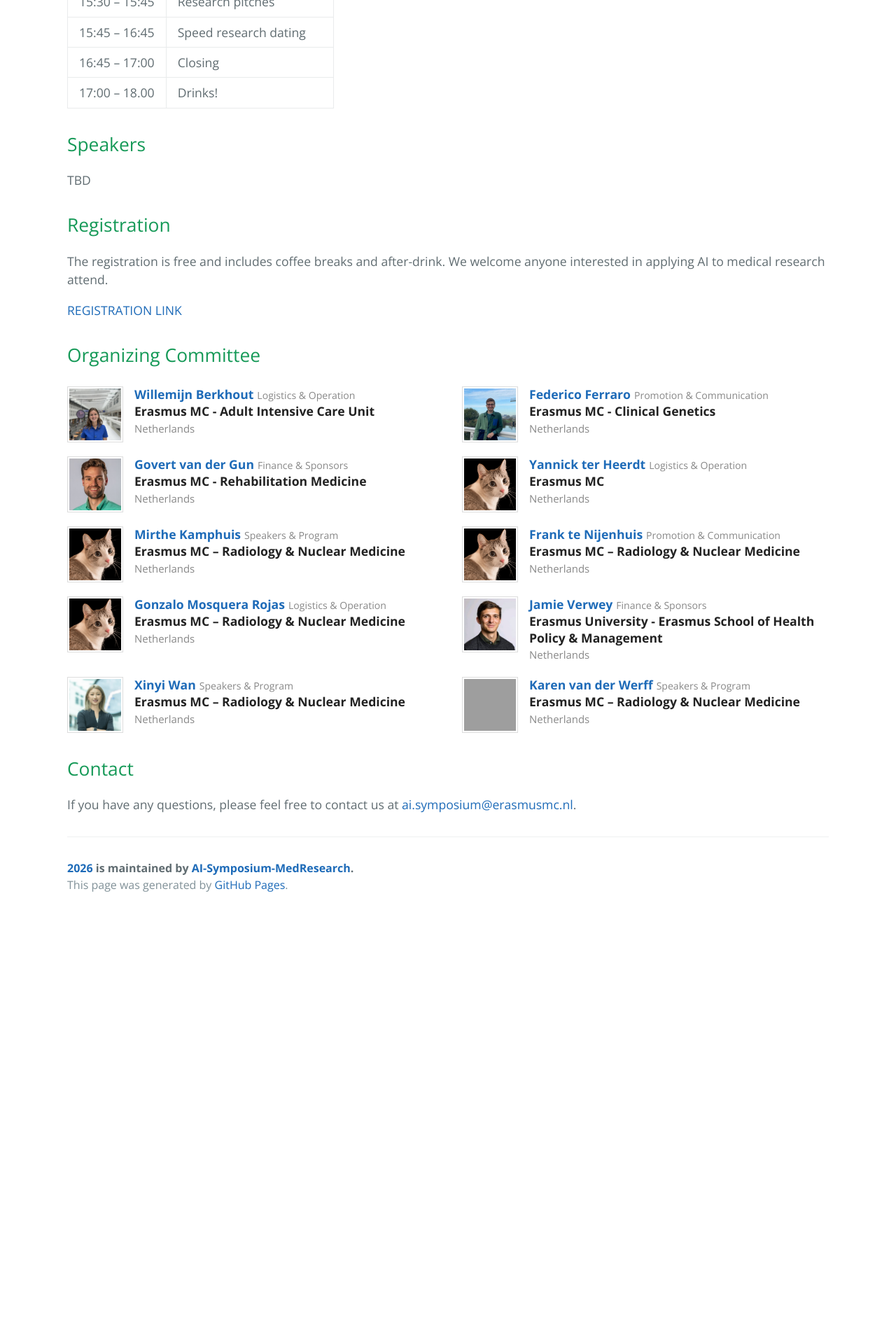
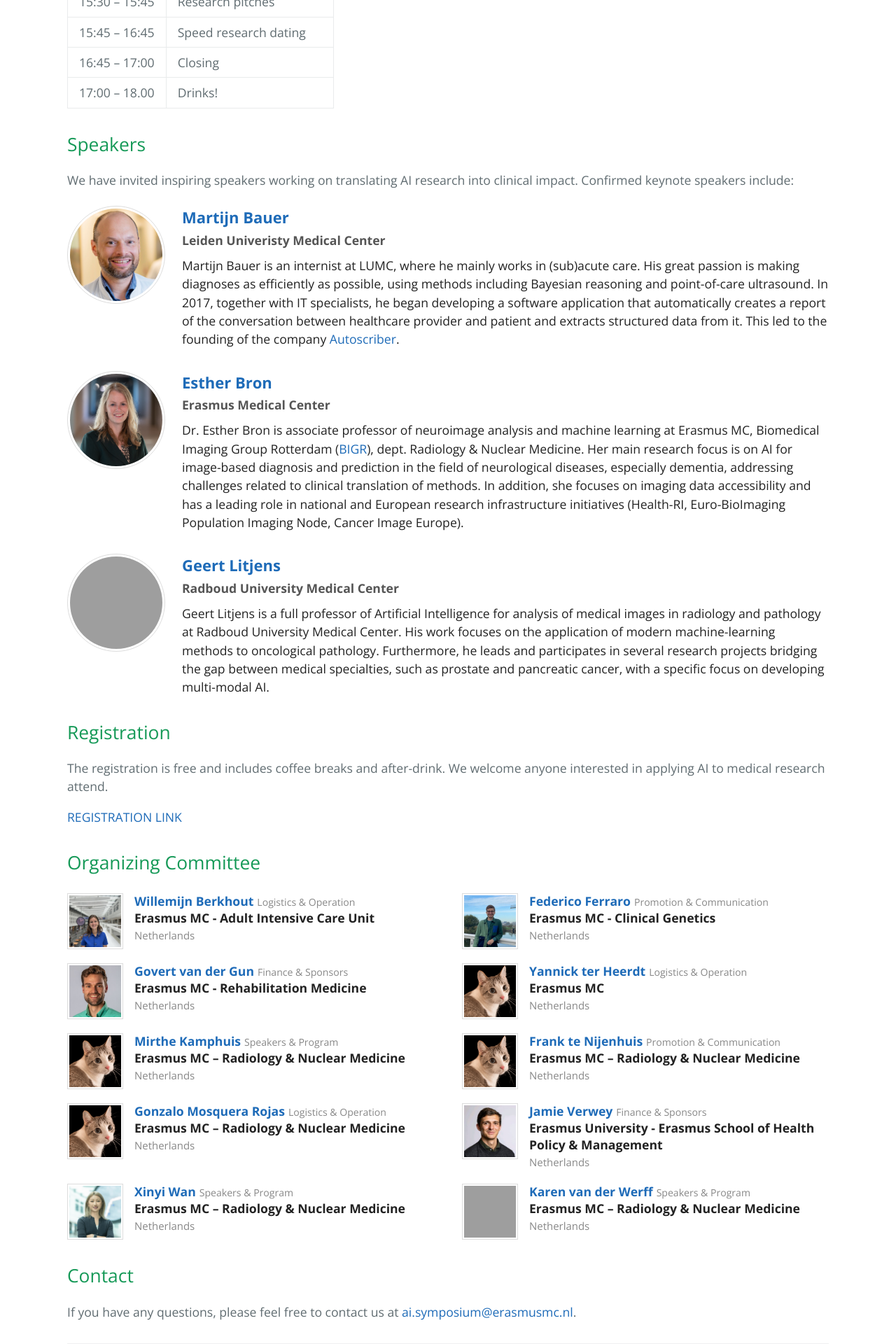
Before and after one commit to AI-Symposium-MedResearch/2026, a Jekyll site: the page built from index.md, in a window 1280 px wide. Shown: the part 2172-4092 px from the top of the page at 70% size. Built offline with Jekyll 4.4.1, drawn with Linux system fonts in a browser that asks for light colours; our own code applies the rules of GitHub Pages for plain Markdown files; before the commit the page ends 3480 px from its top, so only the background shows below that; grey boxes are pictures that could not be loaded.

Commit message:
updated speakers

```diff
--- a/assets/css/style.scss
+++ b/assets/css/style.scss
@@ -99,3 +99,66 @@
   font-size: 0.85em;
   color: #888;
 }
+
+/* Keynote speaker cards: photo + name/website + biography */
+.speakers-grid {
+  display: grid;
+  grid-template-columns: 1fr;
+  gap: 2rem;
+  margin: 1.5rem 0;
+}
+
+.speaker {
+  display: flex;
+  align-items: flex-start;
+  gap: 1.5rem;
+}
+
+@media (max-width: 40rem) {
+  .speaker {
+    flex-direction: column;
+    align-items: center;
+    text-align: center;
+  }
+}
+
+.main-content .speaker img {
+  margin: 0;
+  width: 140px;
+  height: 140px;
+  object-fit: cover;
+  flex-shrink: 0;
+  border-radius: 50%;
+  border: 1px solid #ddd;
+  padding: 3px;
+  background: #fff;
+}
+
+.speaker .info {
+  line-height: 1.5;
+}
+
+.speaker .name {
+  margin: 0 0 0.15rem;
+  font-size: 1.25em;
+  font-weight: 700;
+}
+
+.speaker .name a {
+  text-decoration: none;
+}
+
+.speaker .name a:hover {
+  text-decoration: underline;
+}
+
+.speaker .affiliation {
+  margin: 0 0 0.6rem;
+  font-weight: 600;
+  color: #555;
+}
+
+.speaker .bio {
+  margin: 0;
+  color: #222;
+}
--- a/index.md
+++ b/index.md
@@ -49,7 +49,34 @@ The symposium will be held at Arminius Church (Museumpark 3, 3015 CB), Rotterdam
 
 ## Speakers
 
-TBD
+We have invited inspiring speakers working on translating AI research into clinical impact. Confirmed keynote speakers include:
+
+<div class="speakers-grid">
+  <div class="speaker">
+    <img src="assets/speakers/Martijn.jpg" alt="Martijn Bauer">
+    <div class="info">
+      <h3 class="name"><a href="https://www.linkedin.com/in/martijn-bauer-79909b6/">Martijn Bauer</a></h3>
+      <p class="affiliation">Leiden Univeristy Medical Center</p>
+      <p class="bio">Martijn Bauer is an internist at LUMC, where he mainly works in (sub)acute care. His great passion is making diagnoses as efficiently as possible, using methods including Bayesian reasoning and point-of-care ultrasound. In 2017, together with IT specialists, he began developing a software application that automatically creates a report of the conversation between healthcare provider and patient and extracts structured data from it. This led to the founding of the company <a href="https://www.linkedin.com/company/autoscriber/">Autoscriber</a>.</p>
+    </div>
+  </div>
+  <div class="speaker">
+    <img src="assets/speakers/Esther.jpg" alt="Esther Bron">
+    <div class="info">
+      <h3 class="name"><a href="https://estherbron.com/">Esther Bron</a></h3>
+      <p class="affiliation">Erasmus Medical Center</p>
+      <p class="bio">Dr. Esther Bron is associate professor of neuroimage analysis and machine learning at Erasmus MC, Biomedical Imaging Group Rotterdam (<a href="https://bigr.nl">BIGR</a>), dept. Radiology & Nuclear Medicine. Her main research focus is on AI for image-based diagnosis and prediction in the field of neurological diseases, especially dementia, addressing challenges related to clinical translation of methods. In addition, she focuses on imaging data accessibility and has a leading role in national and European research infrastructure initiatives (Health-RI, Euro-BioImaging Population Imaging Node, Cancer Image Europe).</p>
+    </div>
+  </div>
+  <div class="speaker">
+    <img src="assets/speakers/Geert.jpg" alt="Geert Litjens">
+    <div class="info">
+      <h3 class="name"><a href="https://geertlitjens.nl/">Geert Litjens</a></h3>
+      <p class="affiliation">Radboud University Medical Center</p>
+      <p class="bio">Geert Litjens is a full professor of Artificial Intelligence for analysis of medical images in radiology and pathology at Radboud University Medical Center. His work focuses on the application of modern machine-learning methods to oncological pathology. Furthermore, he leads and participates in several research projects bridging the gap between medical specialties, such as prostate and pancreatic cancer, with a specific focus on developing multi-modal AI.</p>
+    </div>
+  </div>
+</div>
 
 ## Registration
 The registration is free and includes coffee breaks and after-drink. We welcome anyone interested in applying AI to medical research attend.
```
Also changed, not shown: assets/speakers/Esther.jpg (added), assets/speakers/Martijn.jpg (added), 1 other file.
